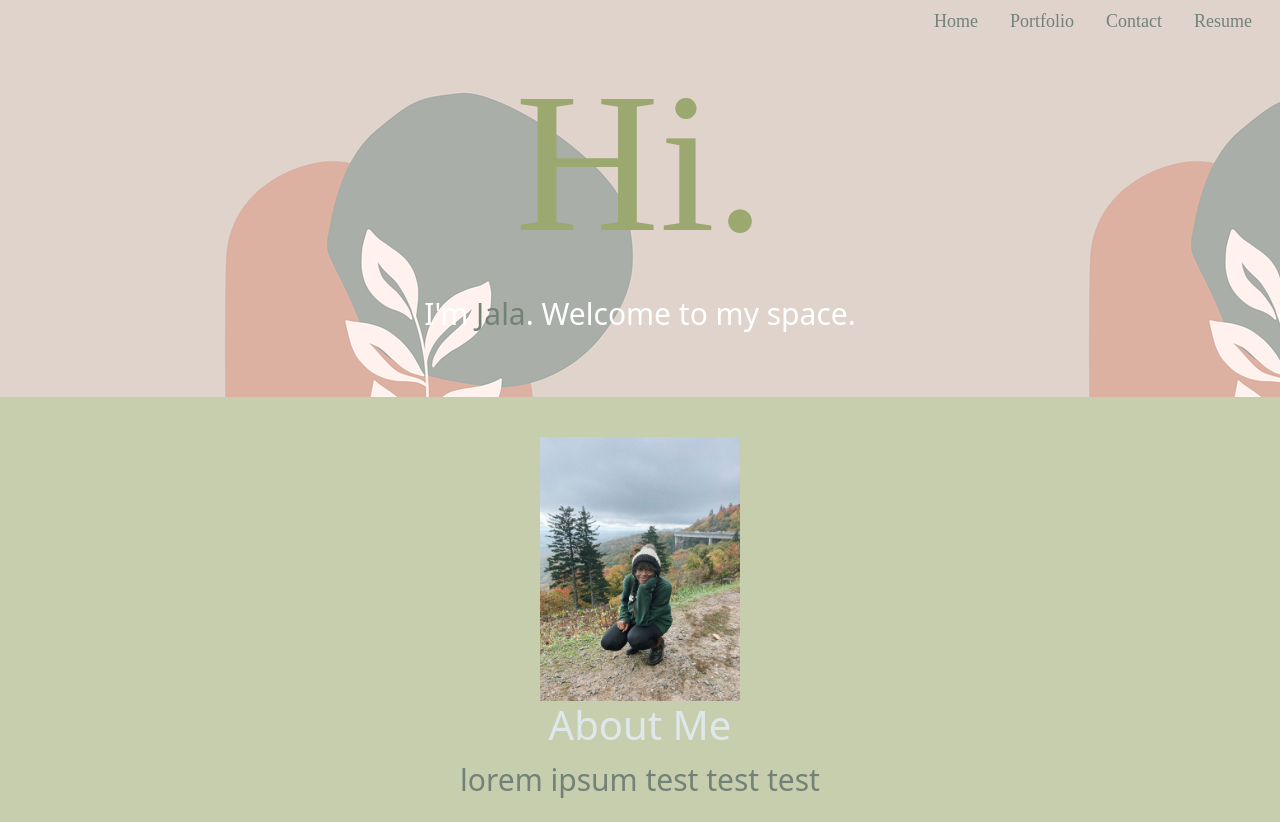
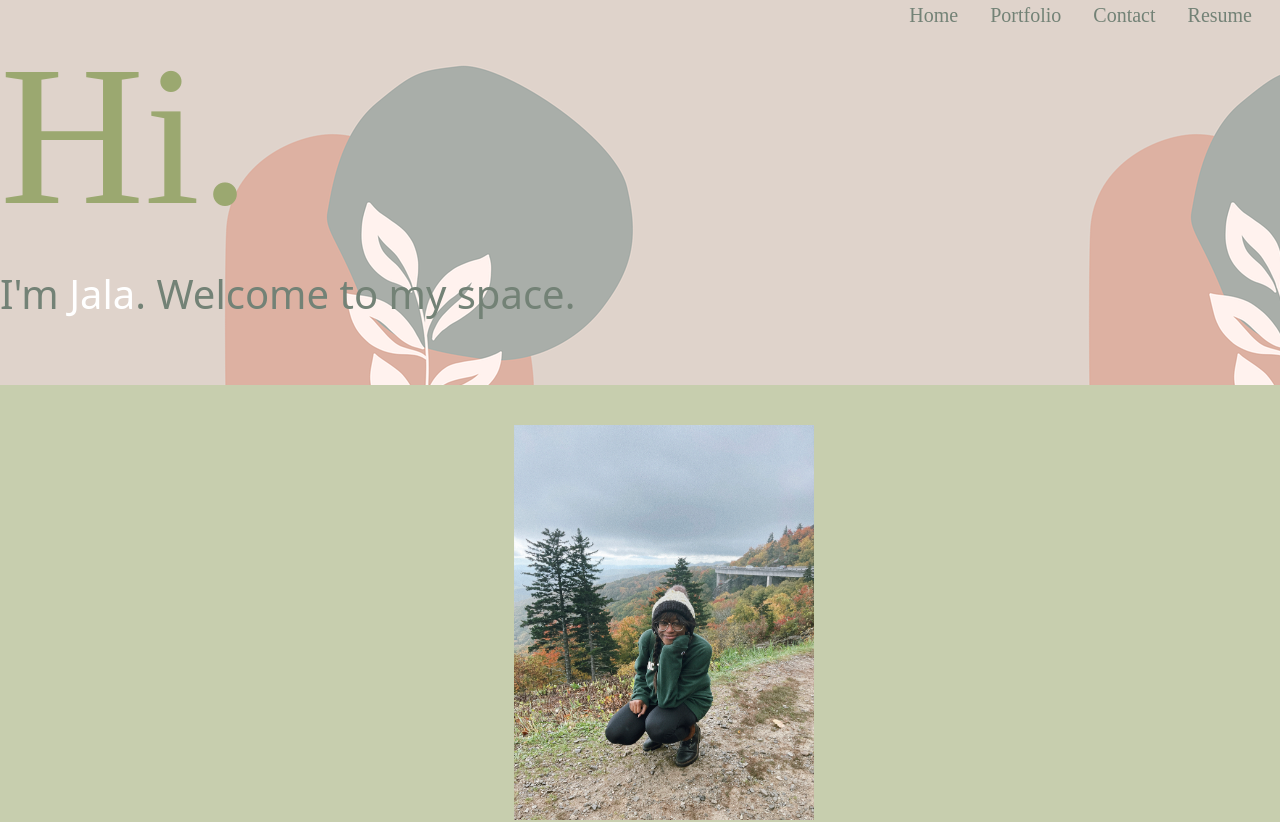
Before and after one commit to untjala/react-portfolio, a React (Create React App) app: page / in a window 1280 px wide. Shown: the top 822 px of the page. Built offline with nearby package versions, Linux system fonts and the light colour scheme; a web font is replaced by a local one.

Commit message:
contact page done

```diff
--- a/src/App.js
+++ b/src/App.js
@@ -3,6 +3,7 @@ import Navigation from './components/Navigation'
 import Home from './Header/index'
 import Contact from './Contact/index'
 import Resume from './Resume/index'
+import Portfolio from './Portfolio';
 // Here we destructure our props into their own distinct variables
 export default function App ({ loggedIn, setLoggedIn }) {
   // Lets log our our loggedIn variable to see it change in real time
@@ -12,6 +13,7 @@ export default function App ({ loggedIn, setLoggedIn }) {
   let CurrentPage;
 
    if (page === 'home') CurrentPage = Home;
+   if (page === 'portfolio') CurrentPage = Portfolio;
    if (page === 'contact') CurrentPage = Contact;
    if (page === 'resume') CurrentPage = Resume;
   // If we are loggedIn render one set of elements, and if not we render another
--- a/src/Contact/index.js
+++ b/src/Contact/index.js
@@ -1,9 +1,71 @@
-import React from 'react'
+import React, {useState} from 'react'
 
-function Contact() {
+import { validateEmail } from '../utils/helpers';
+
+function Contact () {
+  const [email, setEmail] = useState('');
+  const [message, setMessage] = useState('');
+
+  const [errorMessage, setErrorMessage] = useState('');
+
+  const handleInputChange = (e) => {
+    // Getting the value and name of the input which triggered the change
+    const { target } = e;
+    const inputType = target.name;
+    const inputValue = target.value;
+    setErrorMessage('');
+
+    if (inputType === 'email') {
+      setEmail(inputValue);
+    } else if (inputType === 'message') {
+      setMessage(inputValue);
+    }
+  };
+
+  const handleFormSubmit = (e) => {
+    e.preventDefault();
+    if (!validateEmail(email)) {
+      setErrorMessage('Valid email required.')
+
+    } else {
+      setErrorMessage('Thanks, talk soon!')
+      return;
+    }
+    setMessage('');
+    setEmail('');
+  };
+
   return (
-    <h1>Contact</h1>
-  )
+    <div className= "container">
+      <h1>Let's chat.</h1>
+      <form className="form">
+        <input
+          className="form-control mb-3"
+          value={email}
+          name="email"
+          onChange={handleInputChange}
+          type="email"
+          placeholder="email"
+        />
+        <textarea
+        className="form-control mb-3"
+          value={message}
+          name="message"
+          onChange={handleInputChange}
+          type="text"
+          placeholder="what's on your mind?"
+          required
+        />
+        <button className="btn btn-success" type="button" onClick={handleFormSubmit}>
+          Submit
+        </button>
+      </form>
+      {errorMessage && (
+        <div>
+          <p className="error-text">{errorMessage}</p>
+        </div>
+      )}
+    </div>
+  );
 }
-
 export default Contact
--- a/src/Header/index.js
+++ b/src/Header/index.js
@@ -9,13 +9,11 @@ function Header () {
     <p> I'm <span className="my-name">Jala</span>. Welcome to my space.</p>
     </div>
     <div className="about-me">
-    <div className="d-flex justify-content-center">
+    <div className="d-flex justify-content-center ms-5">
       <img className="img-fluid" src={jala} alt="girl sitting on mountain"></img>
     </div>
-    <section>
     <h1 className="about">About Me</h1>
     <p className="about-text">lorem ipsum test test test</p>
-    </section>
   </div>
     </>
   )
--- a/src/Header/style.css
+++ b/src/Header/style.css
@@ -8,26 +8,27 @@
   font-size: 200px;
   color: #9ba870;
   font-family: 'Poppins, sans-serif';
-  text-align: center;
+  text-align: left;
 }
 
 p {
   padding-bottom: 40px;
-  font-size: 30px;
-  color: white;
-  text-align: center;
+  font-size: 40px;
+  color: #738276;
+  text-align: left;
 }
 .my-name {
-  color: #738276;
+  color:white;
 }
 .about-me {
   background-color:#c7ceae;
   height: 100vh;
   padding-top: 0px;
+  justify-content: center;
 }
 img {
-  width: 200px;
-  height: 200px;
+  width: 300px;
+  height: 300px;
   align-items: center;
   margin-top: 40px;
 }
--- /dev/null
+++ b/src/Portfolio/index.js
@@ -0,0 +1,9 @@
+import React from 'react'
+
+function Portfolio() {
+  return (
+    <div>index</div>
+  )
+}
+
+export default Portfolio
--- a/src/components/Nav.css
+++ b/src/components/Nav.css
@@ -4,12 +4,12 @@
 
 .navbar {
   color:#738276;
-  font-size: large;
+  font-size: 20px;
   font-family: 'Kaisei Opti', serif;
   background-image: url(/public/portfolio-bg.png);
 }
 a:hover {
   text-decoration: underline;
   text-decoration-color: #dee8eb;
-  text-decoration-thickness: 20px;
+  text-decoration-thickness: 5px;
 }
--- a/src/components/Navigation.js
+++ b/src/components/Navigation.js
@@ -4,7 +4,7 @@ import '../components/Nav.css'
 function Navigation({ setPage }) {
 return (
   <nav className="navbar navbar-nav-scroll d-flex">
-    <div className="container-fluid sticky-top justify-content-end">
+    <div className="container-fluid fixed-top justify-content-end">
       <a className="nav-link mx-3" href="#home" onClick={() => setPage('home')}> Home</a>
       <a className="nav-link mx-3" href="#portfolio" onClick={() => setPage('portfolio')}> Portfolio</a>
       <a className="nav-link mx-3" href="#contact" onClick={() => setPage('contact')}> Contact</a>
--- a/src/utils/helpers.js
+++ b/src/utils/helpers.js
@@ -2,11 +2,3 @@ export function validateEmail(email) {
   const re = /^(([^<>()[\]\\.,;:\s@"]+(\.[^<>()[\]\\.,;:\s@"]+)*)|(".+"))@((\[[0-9]{1,3}\.[0-9]{1,3}\.[0-9]{1,3}\.[0-9]{1,3}\])|(([a-zA-Z\-0-9]+\.)+[a-zA-Z]{2,}))$/;
   return re.test(String(email).toLowerCase());
 }
-
-export function checkPassword(input) {
-  const passw = /^[A-Za-z]\w{7,14}$/;
-  if (input.match(passw)) {
-    return true;
-  }
-  return false;
-}
```
Also changed, not shown: src/Portfolio/style.css (added).
